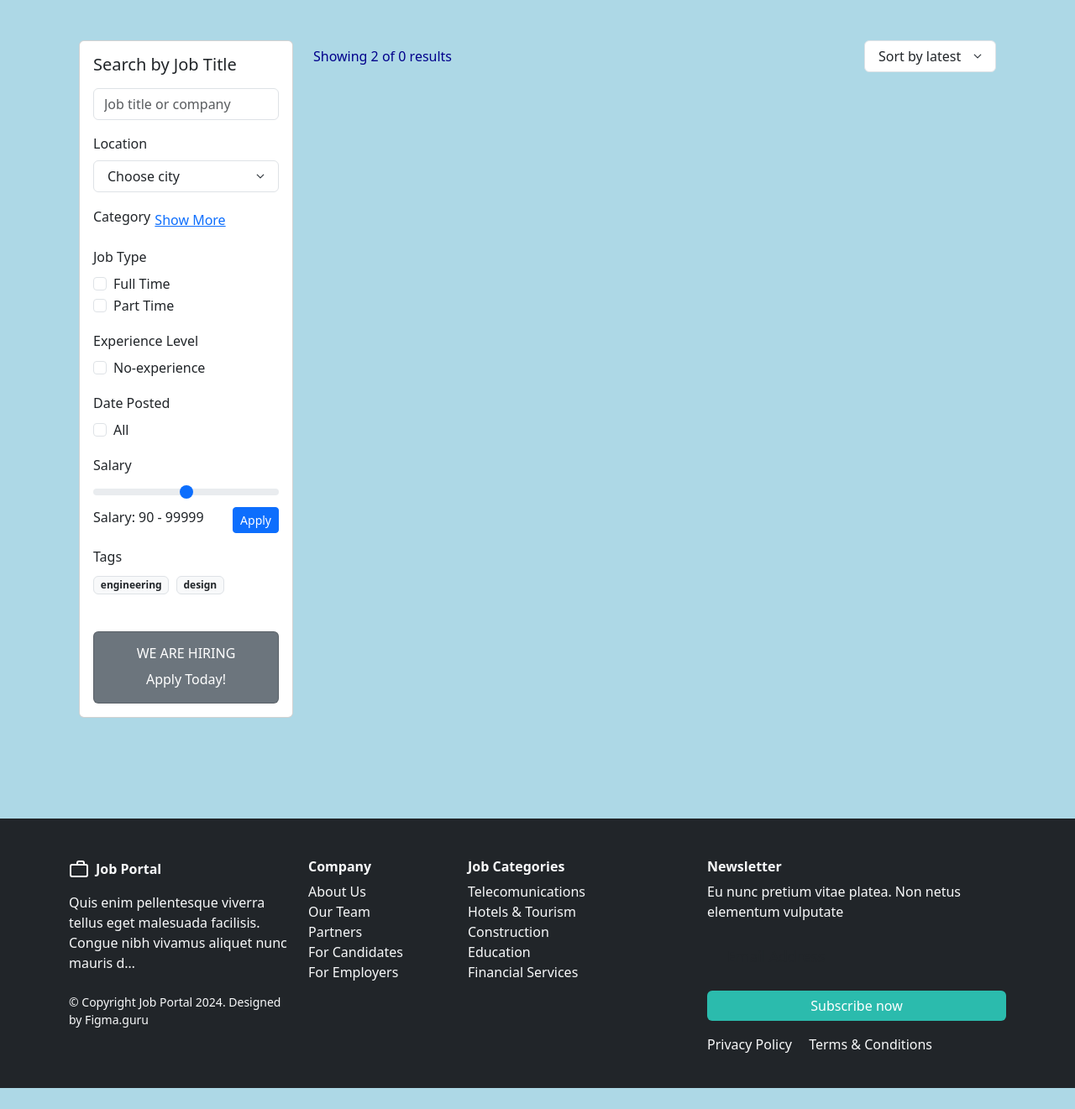
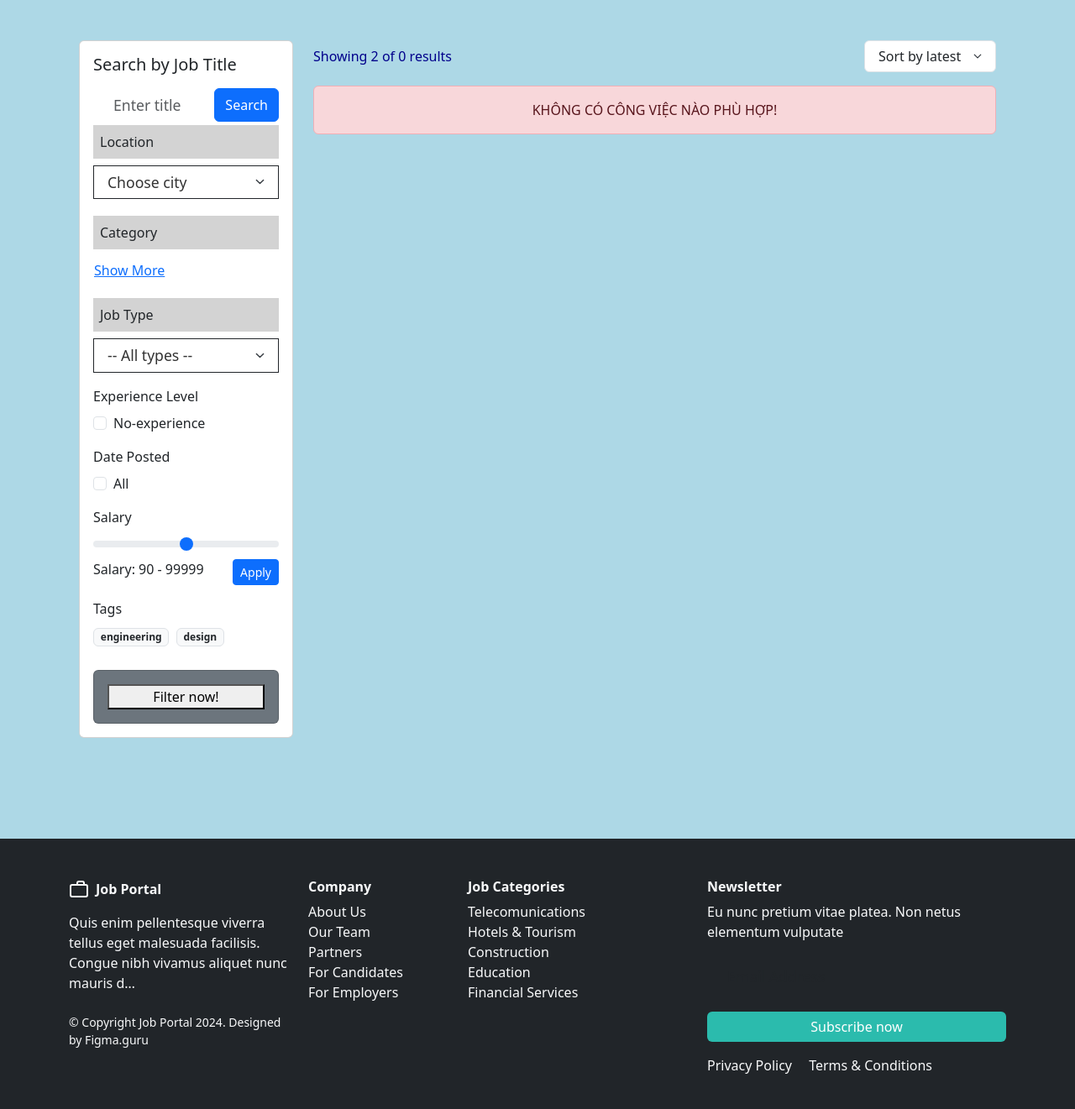
Before and after one commit to PNamGP1120/RecruitmentFlaskApp, a Flask app: page /jobs in a window 1280 px wide. Shown: the part 64-1385 px from the top of the page at 84% size. Before the commit the page ends 1360 px from the top, so only its background shows below. Run offline with Flask 3, Linux system fonts and the light colour scheme.

Commit message:
update filter

```diff
--- a/app/dao.py
+++ b/app/dao.py
@@ -1,8 +1,10 @@
+from idlelib.query import Query
+
 from sqlalchemy import or_
 
 from app import db, app
 from app.models import User, Resume, Company, CV, Job, Application, Interview, Conversation, Message, Notification, \
-    JobStatusEnum, Category
+    JobStatusEnum, Category, EmploymentEnum
 
 
 def load_cate():
@@ -20,7 +22,7 @@ def load_jobs(
     company_id=None,
     min_salary=None,
     max_salary=None,
-    status=JobStatusEnum.POSTED
+    status=JobStatusEnum.POSTED,
 ):
     """
     Tải danh sách các công việc với chức năng lọc, tìm kiếm và phân trang.
@@ -42,15 +44,9 @@ def load_jobs(
     query = Job.query.filter(Job.status == status)
 
     if keyword:
-        query = query.filter(
-            or_(
-                Job.title.contains(keyword),
-                Job.description.contains(keyword),
-                Job.requirements.contains(keyword)
-            )
-        )
+        query = query.filter( Job.title.contains(keyword))
 
-    if location:
+    if location :
         query = query.filter(Job.location.contains(location))
 
     if employment_type:
@@ -68,15 +64,25 @@ def load_jobs(
     if max_salary is not None:
         query = query.filter(Job.salary <= max_salary)
 
-    query = query.order_by(Job.created_date.desc())
+    if employment_type:
+        try:
+            # Chuyển string sang enum
+            emp_enum = EmploymentEnum[employment_type]  # "FULLTIME" => EmploymentEnum.FULLTIME
+            print(emp_enum.name)
+            query = query.filter(Job.employment_type == emp_enum)
+        except KeyError:
+            pass  # không lọc nếu sai
+
 
     jobs_pagination = query.paginate(page=page, per_page=per_page, error_out=False)
+    print("a",jobs_pagination.items)
+    print(query.statement.compile(compile_kwargs={"literal_binds": True}))
 
     return jobs_pagination
 
 if __name__ == "__main__":
     with app.app_context():
-        u = load_jobs()
-        # for i in u:
-        #     print(i.title)
-        print(u.pages)
+        u = load_jobs(location="Ha Noi City",employment_type=EmploymentEnum.FULLTIME)
+        for i in u:
+            print(i.title)
+        # print(u.items.employment_type)
--- a/app/index.py
+++ b/app/index.py
@@ -1,23 +1,43 @@
 from flask import render_template, request
 from app import app, db
 from app import dao
+from app.models import EmploymentEnum
+
 
 @app.route('/')
 def index():
     return render_template('index.html')
 
 
-@app.route("/jobs", methods=["get"])
+@app.route("/jobs", methods=["GET"])
 def job():
     cates = dao.load_cate()
     page = int(request.args.get('page', 1))
     page_size = 2
-    jobs = dao.load_jobs(page=page, per_page=page_size)
 
-    # job_title = requet
+    keyword = request.args.get("keyword")
+    locate = request.args.get("location")
+    jobType = request.args.get("jobType")
 
-    return render_template("jobs.html", cates=cates, jobs=jobs)
+    if not locate or locate == "Choose city":
+        locate = None
 
+    print("args", jobType)
+
+    # chuyen chuoi thanh enum
+    job_type_enum = None
+    if jobType:
+        try:
+            job_type_enum = EmploymentEnum[jobType]  # vi du "FULLTIME" -> EmploymentEnum.FULLTIME
+        except KeyError:
+            print(f"[!] jobType không hợp lệ: {jobType}")
+
+    jobs = dao.load_jobs(page=page, per_page=page_size, keyword=keyword, location=locate, employment_type=job_type_enum)
+
+    locations = [loc[0] for loc in db.session.query(Job.location).distinct().all()]
+
+    return render_template(
+        "jobs.html",cates=cates,jobs=jobs,locations=locations,EmploymentEnum=EmploymentEnum, selected_job_type=jobType)
 
 if __name__ == '__main__':
     with app.app_context():
--- a/app/templates/jobs.html
+++ b/app/templates/jobs.html
@@ -7,16 +7,31 @@
         <div class="col-lg-3 mb-4">
             <div class="card p-3">
                 <h5 class="mb-3">Search by Job Title</h5>
-        <input type="text" class="form-control mb-3" placeholder="Job title or company">
+                <form class="d-flex" style="height: 40px" action="/jobs" method="get">
+                    <input class="form-control me-2" type="text" name="keyword" placeholder="Enter title">
+                    <button class="btn btn-primary" type="submit">Search</button>
+                </form>
+
+                <form action="/jobs" method="get">
                     <div class="mb-3">
-          <label class="form-label">Location</label>
-          <select class="form-select">
+                        <label style="background-color: lightgray; width: 100%"
+                               class="form-label mt-1 p-2">Location</label>
+                        <div style="border-width: 1px; border-style: solid">
+                            <select name="location" class="form-select">
                                 <option>Choose city</option>
+                                {%if locations %}
+                                {%for l in locations %}
+                                <option>{{l}}</option>
+                                {% endfor %}
+                                {% endif %}
                                 <!-- Thêm các thành phố -->
                             </select>
                         </div>
+
+                    </div>
                     <div class="mb-3">
-          <label class="form-label">Category</label>
+                        <label style="background-color: lightgray; width: 100%"
+                               class="form-label mt-1 p-2">Category</label>
                         {% for c in cates %}
                         <div class="form-check">
                             <input class="form-check-input" type="checkbox" id="{{ c.id }}">
@@ -26,15 +41,19 @@
                         <button class="btn btn-link p-0 mt-1">Show More</button>
                     </div>
                     <div class="mb-3">
-          <label class="form-label">Job Type</label>
-          <div class="form-check">
-            <input class="form-check-input" type="checkbox" id="fulltime">
-            <label class="form-check-label" for="fulltime">Full Time</label>
+                        <label class="form-label mt-1 p-2" style="background-color: lightgray; width: 100%">Job
+                            Type</label>
+                        <div style="border-width: 1px; border-style: solid">
+                            <select name="jobType" class="form-select">
+                                <option value="">-- All types --</option>
+                                {% for jt in EmploymentEnum %}
+                                <option value="{{ jt.name }}" {% if selected_job_type== jt.name %}selected{% endif %}>
+                                    {{ jt.value }}
+                                </option>
+                                {% endfor %}
+                            </select>
                         </div>
-          <div class="form-check">
-            <input class="form-check-input" type="checkbox" id="parttime">
-            <label class="form-check-label" for="parttime">Part Time</label>
-          </div>
+
                     </div>
                     <div class="mb-3">
                         <label class="form-label">Experience Level</label>
@@ -68,14 +87,14 @@
                             <!-- Thêm các tag khác -->
                         </div>
                     </div>
-        <div class="card bg-secondary text-white mt-4">
-          <div class="card-body text-center">
-            <h6>WE ARE HIRING</h6>
-            <p class="mb-0">Apply Today!</p>
+                    <div class="card bg-secondary text-white mt-4 card-body text-center">
+                        <button>Filter now!</button>
+                    </div>
+                </form>
             </div>
         </div>
-      </div>
-    </div>
+        </form>
+
         <!-- Main Content -->
         <div class="col-lg-9">
             <div class="d-flex justify-content-between align-items-center mb-3">
@@ -86,7 +105,7 @@
             </div>
             <!-- Job List -->
             <div class="list-group">
-          {% if not jobs %}
+                {% if not jobs.items %}
                 <div class="text-center alert alert-danger">KHÔNG CÓ CÔNG VIỆC NÀO PHÙ HỢP!</div>
                 {% else %}
                 {% for job in jobs.items %}
@@ -97,22 +116,32 @@
                 <!-- Pagination -->
                 <nav class="mt-4">
                     <ul class="pagination justify-content-center">
-          {% if jobs.has_prev  %}
-          <li class="page-item"><a class="page-link" href="{{ url_for('job', page=jobs.prev_num) }}">Previous</a></li>
+                        {% if jobs.has_prev %}
+                        <li class="page-item"><a class="page-link" href="{{ url_for('job', page=jobs.prev_num, keyword=request.args.get('keyword'),
+                        location=request.args.get('location'),
+                        jobType=request.args.get('jobType')) }}">Previous</a>
+                        </li>
                         {% endif %}
 
+                        {% if jobs.pages > 1 %}
                         {% for p in range(1, jobs.pages+1) %}
-          <li id="page{{p}}" class="page-item"><a class="page-link" href="{{ url_for('job', page=p) }}">{{p}}</a></li>
+                        <li id="page{{p}}" class="page-item"><a class="page-link" href="{{ url_for('job', page=p,keyword=request.args.get('keyword'),
+                        location=request.args.get('location'),
+                        jobType=request.args.get('jobType')) }}">{{p}}</a>
+                        </li>
                         {% endfor %}
+                        {% endif %}
 
                         {% if jobs.has_next %}
-          <li class="page-item"><a class="page-link" href="{{ url_for('job', page=jobs.next_num) }}">Next</a></li>
+                        <li class="page-item"><a class="page-link"
+                                                 href="{{ url_for('job', page=jobs.next_num, keyword=request.args.get('keyword'),
+                        location=request.args.get('location'),
+                        jobType=request.args.get('jobType')) }}">Next</a></li>
                         {% endif %}
                     </ul>
                 </nav>
                 {% endif %}
             </div>
-
         </div>
     </div>
 </div>
```
Also changed, not shown: app/models.py (+103 -88 lines), app/static/js/main.js (line endings or trailing spaces). Lines whose indentation alone changed are shown as unchanged.
